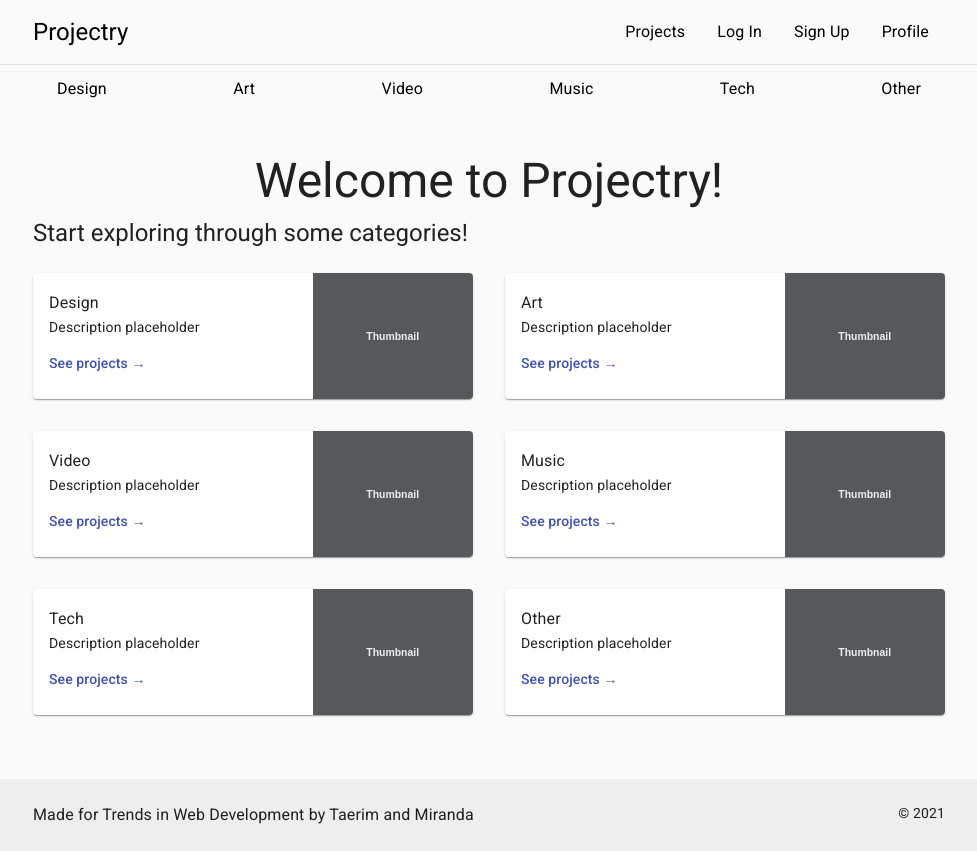
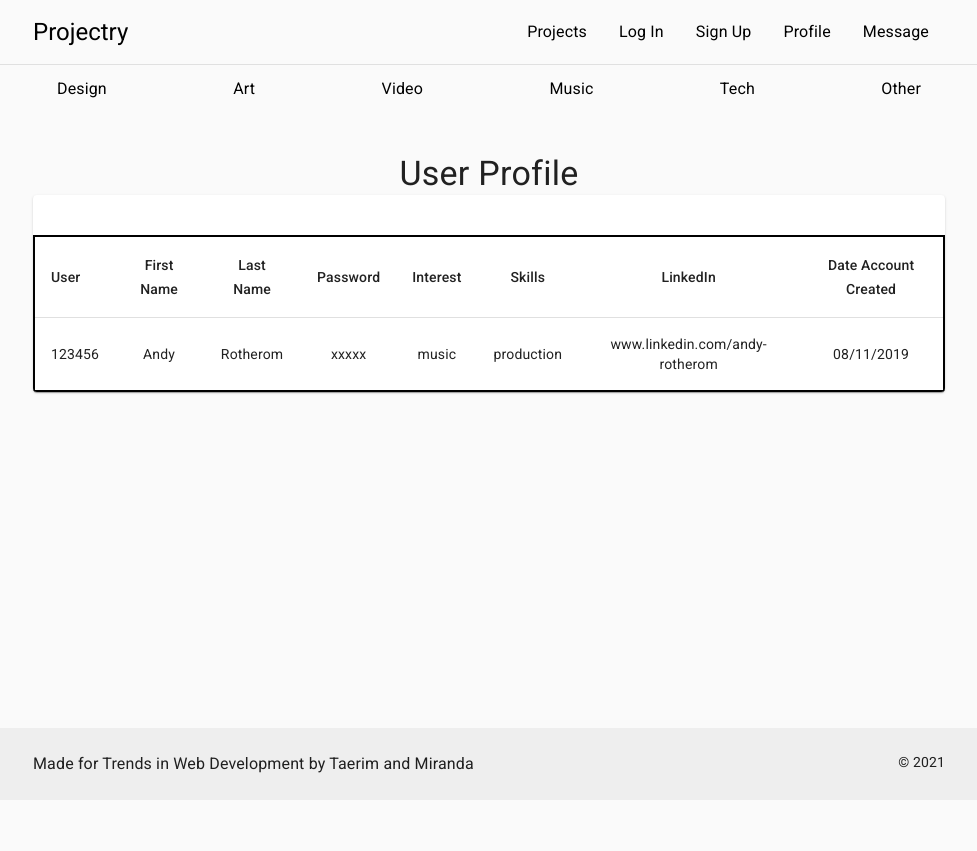
Before and after one commit to mluo24/projectry, a React (Create React App) app: page /profile in a window 1280 px wide. Shown: the whole page, without its empty margins (151-1128 px from the left). After the commit the page ends 800 px from the top, so only its background shows below. Built offline with nearby package versions, Linux system fonts and the light colour scheme.

Commit message:
profile & projects

```diff
--- a/src/App.tsx
+++ b/src/App.tsx
@@ -9,6 +9,8 @@ import Home from './components/Home';
 import Login from './auth/login';
 import Register from './auth/register';
 import Post, { project } from './components/Post';
+import User from './components/User';
+import Projects from './components/Projects';
 
 
 function App() {
@@ -26,32 +28,32 @@ function App() {
     },
   });
 
-  const postExample : project = {
-    id : 1,
-    title : "Example Project ",
-    user : {
-      id : 1,
-      firstName : "John",
-      lastName : "Doe",
-      password : "",
-      interest : "Tech",
-      skills : "none",
-      linkedInURL : "https://linkedin.com",
-      dateAccountMade : (new Date()).toString()
+  const postExample: project = {
+    id: 1,
+    title: "Example Project ",
+    user: {
+      id: 1,
+      firstName: "John",
+      lastName: "Doe",
+      password: "",
+      interest: "Tech",
+      skills: "none",
+      linkedInURL: "https://linkedin.com",
+      dateAccountMade: (new Date()).toString()
     },
-    description : "This is an example project.",
-    category : {
-      id : 1,
+    description: "This is an example project.",
+    category: {
+      id: 1,
       name: "Design",
       description: "laskdjflas",
       slug: "/design"
     },
-    timeCommitment : "2 months",
-    teamSize : 5,
-    toolsUsed : "React, Node.js",
-    paid : false,
-    fulfilled : false,
-    dateCreated : (new Date()).toString()
+    timeCommitment: "2 months",
+    teamSize: 5,
+    toolsUsed: "React, Node.js",
+    paid: false,
+    fulfilled: false,
+    dateCreated: (new Date()).toString()
   }
 
   return (
@@ -71,7 +73,17 @@ function App() {
           </Route>
           <Route path="/example-post">
             <Main>
-                <Post p={postExample}/>
+              <Post p={postExample} />
+            </Main>
+          </Route>
+          <Route path="/profile">
+            <Main>
+              <User />
+            </Main>
+          </Route>
+          <Route path="/projects">
+            <Main>
+              <Projects />
             </Main>
           </Route>
           <Route path="/">
--- a/src/components/Main.tsx
+++ b/src/components/Main.tsx
@@ -32,42 +32,43 @@ const Main = (props: Props) => {
         { title: "Projects", path: "/projects" },
         { title: "Log In", path: "/login" },
         { title: "Sign Up", path: "/signup" },
-        { title: "Profile", path: "/profile" }
+        { title: "Profile", path: "/profile" },
+        { title: "Message", path: "/message" }
     ];
 
     const categoryCardList = [
         {
-            id : 1,
+            id: 1,
             name: "Design",
             description: "Description placeholder",
             slug: "/design"
         },
         {
-            id : 2,
+            id: 2,
             name: "Art",
             description: "Description placeholder",
             slug: "/art"
         },
         {
-            id : 3,
+            id: 3,
             name: "Video",
             description: "Description placeholder",
             slug: "/video"
         },
         {
-            id : 4,
+            id: 4,
             name: "Music",
             description: "Description placeholder",
             slug: "/music"
         },
         {
-            id : 5,
+            id: 5,
             name: "Tech",
             description: "Description placeholder",
             slug: "/tech"
         },
         {
-            id : 6,
+            id: 6,
             name: "Other",
             description: "Description placeholder",
             slug: "/other"
--- a/src/components/Projects.tsx
+++ b/src/components/Projects.tsx
@@ -1,12 +1,54 @@
 import React from 'react';
+import { makeStyles } from '@material-ui/core/styles';
+import Card from '@material-ui/core/Card';
+import CardActionArea from '@material-ui/core/CardActionArea';
+import CardActions from '@material-ui/core/CardActions';
+import CardContent from '@material-ui/core/CardContent';
+import CardMedia from '@material-ui/core/CardMedia';
+import Button from '@material-ui/core/Button';
+import Typography from '@material-ui/core/Typography';
+
+
+const useStyles = makeStyles({
+    root: {
+        maxWidth: 345,
+    },
+    media: {
+        height: 140,
+    },
+});
 
 const Projects = () => {
+    const classes = useStyles();
 
     return (
-        <div>
-        </div>
+        <Card className={classes.root}>
+            <CardActionArea>
+                <CardMedia
+                    className={classes.media}
+                    image=""
+                    title="ios App Dev"
+                />
+                <CardContent>
+                    <Typography gutterBottom variant="h5" component="h2">
+                        iOS App Dev
+          </Typography>
+                    <Typography variant="body2" color="textSecondary" component="p">
+                        Social media app for college students.
+                        Looking for technical and marketing team members.
+          </Typography>
+                </CardContent>
+            </CardActionArea>
+            <CardActions>
+
+                <Button size="small" color="primary">
+                    Learn More
+        </Button>
+            </CardActions>
+
+        </Card>
+
     );
-
 }
 
 export default Projects;
--- a/src/components/User.tsx
+++ b/src/components/User.tsx
@@ -1,23 +1,98 @@
 import React from 'react';
+//import Box from '@material-ui/core/Box';
+import { makeStyles } from '@material-ui/core/styles';
+import Table from '@material-ui/core/Table';
+import TableBody from '@material-ui/core/TableBody';
+import TableCell from '@material-ui/core/TableCell';
+import TableContainer from '@material-ui/core/TableContainer';
+import TableHead from '@material-ui/core/TableHead';
+import TableRow from '@material-ui/core/TableRow';
+import Paper from '@material-ui/core/Paper';
+import { Container, Typography } from '@material-ui/core';
 
 export type user = {
-    id : number,
-    firstName : string,
-    lastName : string,
-    password : string,
-    interest : string,
-    skills : string,
-    linkedInURL : string,
-    dateAccountMade : string
+    id: number,
+    firstName: string,
+    lastName: string,
+    password: string,
+    interest: string,
+    skills: string,
+    linkedInURL: string,
+    dateAccountMade: string
 }
 
+
+const useStyles = makeStyles({
+    tableContainer: {
+        minWidth: 800,
+        margin: "auto",
+        marginTop: "5vh",
+        borderWidth: 2,
+        borderColor: "black",
+        borderStyle: "solid",
+    },
+
+});
+
+function createData(
+    id: number,
+    firstName: string,
+    lastName: string,
+    password: string,
+    interest: string,
+    skills: string,
+    linkedInURL: string,
+    dateAccountMade: string) {
+    return { id, firstName, lastName, password, interest, skills, linkedInURL, dateAccountMade };
+}
+
+
+const rows = [
+    createData(123456, "Andy", "Rotherom", "xxxxx", "music", "production", "www.linkedin.com/andy-rotherom", "08/11/2019")
+];
+
 const User = () => {
+    const classes = useStyles();
 
     return (
-        <div>
-        </div>
+        <Container maxWidth="md">
+            <Typography component="h1" variant="h4" align="center">
+                User Profile
+              </Typography>
+            <TableContainer component={Paper}>
+                <Table className={classes.tableContainer} aria-label="simple table">
+                    <TableHead>
+                        <TableRow>
+                            <TableCell>User</TableCell>
+                            <TableCell align="center">First Name</TableCell>
+                            <TableCell align="center">Last Name</TableCell>
+                            <TableCell align="center">Password</TableCell>
+                            <TableCell align="center">Interest</TableCell>
+                            <TableCell align="center">Skills</TableCell>
+                            <TableCell align="center">LinkedIn</TableCell>
+                            <TableCell align="center">Date Account Created</TableCell>
+                        </TableRow>
+                    </TableHead>
+                    <TableBody>
+                        {rows.map((row) => (
+                            <TableRow key={row.id}>
+                                <TableCell component="th" scope="row">
+                                    {row.id}
+                                </TableCell>
+                                <TableCell align="center">{row.firstName}</TableCell>
+                                <TableCell align="center">{row.lastName}</TableCell>
+                                <TableCell align="center">{row.password}</TableCell>
+                                <TableCell align="center">{row.interest}</TableCell>
+                                <TableCell align="center">{row.skills}</TableCell>
+                                <TableCell align="center">{row.linkedInURL}</TableCell>
+                                <TableCell align="center">{row.dateAccountMade}</TableCell>
+                            </TableRow>
+                        ))}
+                    </TableBody>
+                </Table>
+            </TableContainer>
+        </Container>
     );
-
 }
 
 export default User;
```
Also changed, not shown: src/components/Header.tsx (+5 -3 lines), src/components/Home.tsx (indentation only). Lines whose indentation alone changed are shown as unchanged.
